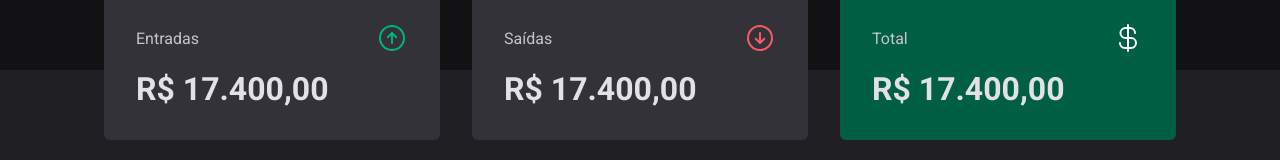
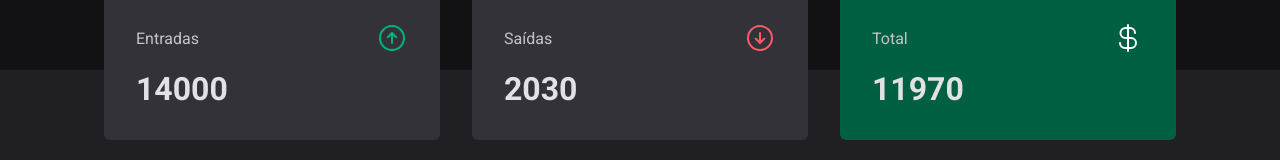
Before and after one commit to walacefex/dt-money, a React (Vite) app: page / in a window 1280 px wide. Shown: the part 140-300 px from the top of the page. Built offline with nearby package versions, Linux system fonts and the light colour scheme; data requests are answered from the project's data file.

Commit message:
feat: calculating summary of transactions

```diff
--- a/src/components/Summary/index.tsx
+++ b/src/components/Summary/index.tsx
@@ -4,10 +4,26 @@
 import { SummaryCard, SummaryContainer } from "./styles";
 
 export function Summary() {
-  const { transactions } = useContext(TransactionsContext)
+ const { transactions } = useContext(TransactionsContext);
 
-  console.log(transactions)
+  const summary = transactions.reduce(
+    (acc, transaction) => {
+      if (transaction.type === 'income') {
+        acc.income += transaction.price;
+        acc.total += transaction.price;
+      } else {
+        acc.outcome += transaction.price;
+        acc.total -= transaction.price;
+      }
 
+      return acc;
+    },
+    {
+      income: 0,
+      outcome: 0,
+      total: 0,
+    },
+  );
   return (
     <SummaryContainer>
       <SummaryCard>
@@ -16,7 +32,7 @@
           <ArrowCircleUp size={32} color="#00b37e" />
         </header>
 
-        <strong>R$ 17.400,00</strong>
+        <strong>{summary.income}</strong>
       </SummaryCard>
 
       <SummaryCard>
@@ -25,7 +41,7 @@
           <ArrowCircleDown size={32} color="#f75a68" />
         </header>
 
-        <strong>R$ 17.400,00</strong>
+        <strong>{summary.outcome}</strong>
       </SummaryCard>
 
       <SummaryCard variant="green">
@@ -34,7 +50,7 @@
           <CurrencyDollar size={32} color="#fff" />
         </header>
 
-        <strong>R$ 17.400,00</strong>
+        <strong>{summary.total}</strong>
       </SummaryCard>
     </SummaryContainer>
   );
```
